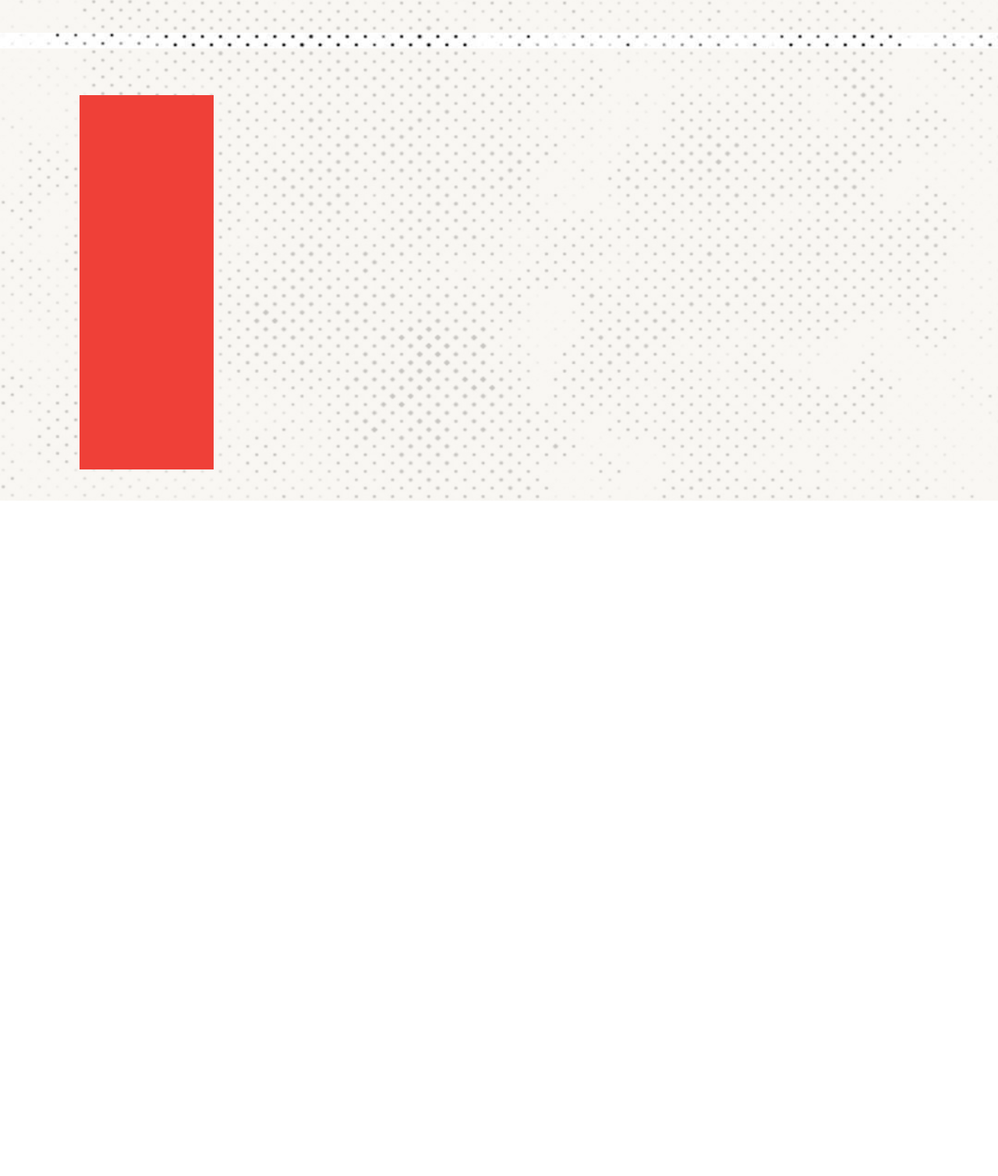
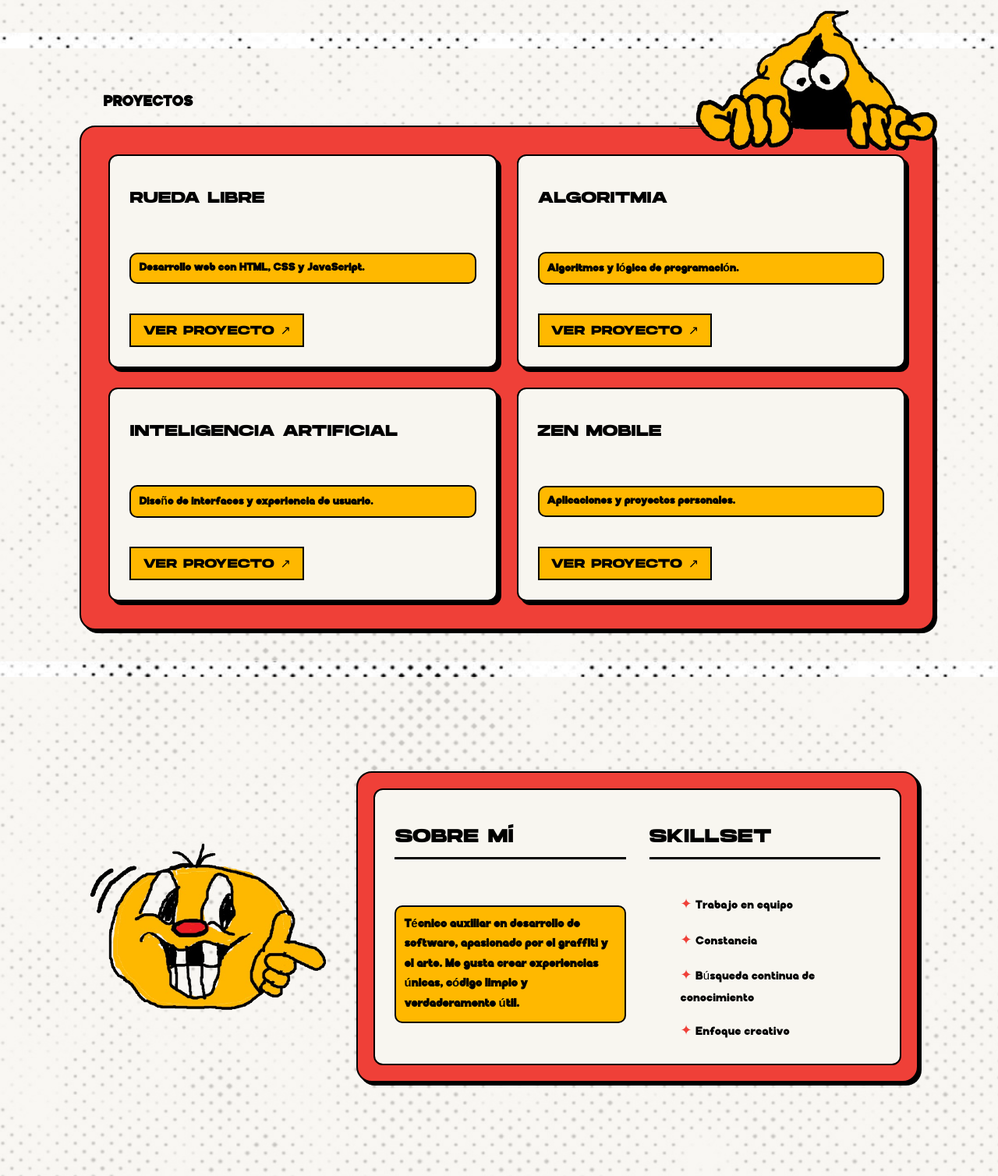
Before and after one commit to xanaxkid2/portafolio-riwi, a plain HTML site: page index.html in a window 1280 px wide. Shown: the part 770-2278 px from the top of the page at 78% size. Before the commit the page ends 1412 px from the top, so only its background shows below. Drawn offline with Linux system fonts and the light colour scheme.

Commit message:
version-0.1

```diff
--- a/index.html
+++ b/index.html
@@ -1,22 +1,20 @@
-<!DOCTYPE html>
+<!doctype html>
 <html lang="en">
-
   <head>
-    <meta charset="UTF-8">
-    <meta name="viewport" content="width=device-width, initial-scale=1.0">
+    <meta charset="UTF-8" />
+    <meta name="viewport" content="width=device-width, initial-scale=1.0" />
     <title>Portafolio</title>
-    <link rel="stylesheet" href="styles.css">
-    <link rel="stylesheet" href="https://cdnjs.cloudflare.com/ajax/libs/font-awesome/6.7.2/css/all.min.css">
+    <link rel="stylesheet" href="styles.css" />
+    <link
+      rel="stylesheet"
+      href="https://cdnjs.cloudflare.com/ajax/libs/font-awesome/6.7.2/css/all.min.css"
+    />
   </head>
 
   <body>
-
     <header class="header">
-
       <nav class="navbar">
-            <div class="logo">
-                PORTAFOLIO RIWI .
-            </div>
+        <div class="logo">PORTAFOLIO RIWI .</div>
 
         <div class="nav-right">
           <div class="links">
@@ -27,17 +25,12 @@
           <button class="btn-nav">Rueda Libre</button>
         </div>
       </nav>
-
     </header>
 
     <section class="promo-carousel">
-
-        <button class="promo-arrow" id="promo-prev">
-            &#10094;
-        </button>
+      <button class="promo-arrow" id="promo-prev">&#10094;</button>
 
       <div class="promo-content">
-
         <div class="promo-slide active">
           <span class="promo-tag">
             <i class="fa-solid fa-globe"></i>
@@ -57,64 +50,100 @@
           <p>Ideas, código y creatividad en un solo lugar</p>
           <span class="promo-detail">PORTAFOLIO</span>
         </div>
-
       </div>
 
-        <button class="promo-arrow" id="promo-next">
-            &#10095;
-        </button>
-
+      <button class="promo-arrow" id="promo-next">&#10095;</button>
     </section>
 
     <main>
-
       <section class="hero">
         <div class="hero-text">
           <h1>
-                    FELIPE<br>
+            FELIPE<br />
             ROJAS VALVERDE
           </h1>
 
           <p>DESARROLLADOR DE SOFTWARE</p>
           <p class="clan">clan ubuntu</p>
-
         </div>
 
         <div class="hero-image-wrapper">
-
-
           <div class="hero-image">
-                    <img src="/.png" alt="foto de perfil">
+            <img src="/assets/pfp-hero.png" alt="foto de perfil" />
           </div>
 
+          <img src="assets/deco-hero.png" alt="" class="hero-decoration" />
+        </div>
+      </section>
 
-                <img src="assets/heroe.jpg" alt="" class="hero-decoration">
+      <section>
+        <section class="content">
+          <h3 class="subtle">PROYECTOS</h3>
 
+          <div class="card">
+            <img
+              src="/assets/proyectos.png"
+              alt=""
+              class="projects-decoration"
+            />
+
+            <div class="card-container">
+              <div class="project-card">
+                <h3>RUEDA LIBRE</h3>
+                <p>Desarrollo web con HTML, CSS y JavaScript.</p>
+                <a href="#">VER PROYECTO ↗</a>
               </div>
 
+              <div class="project-card">
+                <h3>ALGORITMIA</h3>
+                <p>Algoritmos y lógica de programación.</p>
+                <a href="#">VER PROYECTO ↗</a>
+              </div>
+
+              <div class="project-card">
+                <h3>INTELIGENCIA ARTIFICIAL</h3>
+                <p>Diseño de interfaces y experiencia de usuario.</p>
+                <a href="#">VER PROYECTO ↗</a>
+              </div>
+
+              <div class="project-card">
+                <h3>ZEN MOBILE</h3>
+                <p>Aplicaciones y proyectos personales.</p>
+                <a href="#">VER PROYECTO ↗</a>
+              </div>
+            </div>
+          </div>
         </section>
 
-
-        <section>
-            <div class="content">
-                <div class="card">
-
+        <section class="about-section">
+          <div class="about-image">
+            <img src="/assets/about.png" alt="Mascota decorativa" />
           </div>
 
+          <div class="about-wrapper">
+            <div class="about-card">
+              <div class="about-info">
+                <h3>SOBRE MÍ</h3>
+                <p>
+                  Técnico auxiliar en desarrollo de software, apasionado por el
+                  graffiti y el arte. Me gusta crear experiencias únicas, código
+                  limpio y verdaderamente útil.
+                </p>
               </div>
 
-
-
+              <div class="about-skills">
+                <h3>SKILLSET</h3>
+                <ul>
+                  <li>Trabajo en equipo</li>
+                  <li>Constancia</li>
+                  <li>Búsqueda continua de conocimiento</li>
+                  <li>Enfoque creativo</li>
+                </ul>
+              </div>
+            </div>
+          </div>
         </section>
-
-
+      </section>
     </main>
-
-
-
-
-
-
   </body>
-
 </html>
--- a/styles.css
+++ b/styles.css
@@ -1,3 +1,5 @@
+
+
 
 
 @font-face {
@@ -92,7 +94,6 @@ ul{
     display: flex;
     justify-content: space-between;
     align-items: center;
-
     min-height: 70vh;
     padding: 40px 8%;
     gap: 40px;
@@ -131,6 +132,9 @@ ul{
     align-items: center;
     padding: 0;
     overflow: hidden;
+    border: 2px solid #000000;
+    border-radius: 20px;
+
 }
 
 .hero-image img {
@@ -138,7 +142,9 @@ ul{
     height: 85%;
     padding: 20px;
     object-fit: cover;
+    border-radius: 20px;
 }
+
 
 p{
   display: inline-block;
@@ -277,7 +283,7 @@ p{
 
 
 .content {
-    display: flex;
+
     justify-content: space-between;
     align-items: center;
     min-height: 50vh;
@@ -287,12 +293,192 @@ p{
     background-color: rgba(248, 246, 240, 0.8);
 }
 
-.card{
-  display: flex;
-  min-height: 50vh;
+.card {
+    width: 95%;
+    padding: 35px;
+    margin-top: 10px;
+    background-color: #ef4038;
+    border: 2px solid #000000;
+    border-radius: 20px;
+    box-shadow: 4px 4px 0 #000000;
+}
+
+.card-container {
+    display: grid;
+    grid-template-columns: repeat(2, 1fr);
+    gap: 25px;
+}
+
+.project-card {
+    display: flex;
+    flex-direction: column;
+    justify-content: space-between;
+    min-height: 220px;
+    padding: 25px;
+    gap: 15px;
+    background-color: #F8F6F0;
+    border: 2px solid #000000;
+    border-radius: 12px;
+    box-shadow: 5px 5px 0 #000000;
+}
+
+.project-card h3 {
+    font-family: 'boton-nav', sans-serif;
+    font-size: 20px;
+}
+
+.project-card p {
+    font-family: 'bolder', sans-serif;
+    font-size: 14px;
+}
+
+.project-card a {
+    align-self: flex-start;
+    padding: 10px 15px;
+    background-color: #FFB800;
+    color: #000000;
+    border: 2px solid #000000;
+    text-decoration: none;
+    font-family: 'boton-nav', sans-serif;
+}
+
+.project-card a:hover {
+    background-color: #ef4038;
+}
+
+.subtle{
+
+  font-family: bolder;
+  font-weight: bolder;
+  font-size: larger;
+  margin-left: 30px;
+
+}
+
+
+.about-section {
+    min-height: 70vh;
     padding: 40px 8%;
     gap: 40px;
     margin-top: 20px;
-    background-color: #ef4038;
+    background-color: rgba(248, 246, 240, 0.8);
+
+    display: flex;
+    justify-content: center;
+    align-items: center;
+    gap: 35px;
+
+    background-color: rgba(248, 246, 240, 0.8);
+}
+
+.about-image {
+    min-width: 0;
+    display: flex;
+    justify-content: center;
+    align-items: center;
+}
+
+.about-image img {
+    width: 100%;
+    max-width: 320px;
+    height: auto;
 
 }
+.about-wrapper {
+    flex: 1 1 0;
+    min-width: 0;
+    max-width: 100%;
+    padding: 20px;
+
+    background-color: #ef4038;
+    border: 2px solid #000;
+    border-radius: 20px;
+    box-shadow: 4px 4px 0 #000;
+
+    box-sizing: border-box;
+}
+
+.about-card {
+    display: grid;
+    grid-template-columns: repeat(2, minmax(0, 1fr));
+    gap: 30px;
+
+    width: 100%;
+    max-width: 100%;
+    min-width: 0;
+    padding: 25px;
+
+    background-color: #F8F6F0;
+    border: 2px solid #000;
+    border-radius: 12px;
+
+    box-sizing: border-box;
+    box-shadow: none;
+}
+
+.about-info,
+.about-skills {
+    min-width: 0;
+    display: flex;
+    flex-direction: column;
+    gap: 20px;
+}
+
+.about-card h3 {
+    font-family: 'boton-nav', sans-serif;
+    font-size: 24px;
+    border-bottom: 3px solid #000;
+    padding-bottom: 12px;
+}
+
+.about-card p,
+.about-card li {
+    font-family: 'bolder', sans-serif;
+    font-size: 15px;
+    line-height: 1.7;
+}
+
+.about-skills ul {
+    display: flex;
+    flex-direction: column;
+    gap: 15px;
+    list-style: none;
+}
+
+.about-skills li::before {
+    content: "✦ ";
+    color: #ef4038;
+    font-size: 18px;
+}
+
+@media (max-width: 850px) {
+    .about-section {
+        flex-direction: column;
+    }
+
+    .about-image img {
+        max-width: 220px;
+    }
+
+    .about-wrapper {
+        width: 100%;
+    }
+}
+
+.card {
+    position: relative;
+    overflow: visible;
+}
+
+.projects-decoration {
+    position: absolute;
+    width: 340px;
+    height: auto;
+
+    top: -154px;
+    right: -15px;
+
+    z-index: 10;
+    object-fit: contain;
+    pointer-events: none;
+}
```
Also changed, not shown: assets/about.png (added), assets/background.jpg (deleted), assets/bgtest.jpg (deleted), assets/deco-hero.png (added), assets/hero-img.png (deleted), assets/hero.png (deleted), assets/heroe-removebg.png (deleted), assets/heroe.jpg (deleted), assets/mascota.png (added), assets/proyectos.png (added), 1 other file. Lines whose indentation alone changed are shown as unchanged.
